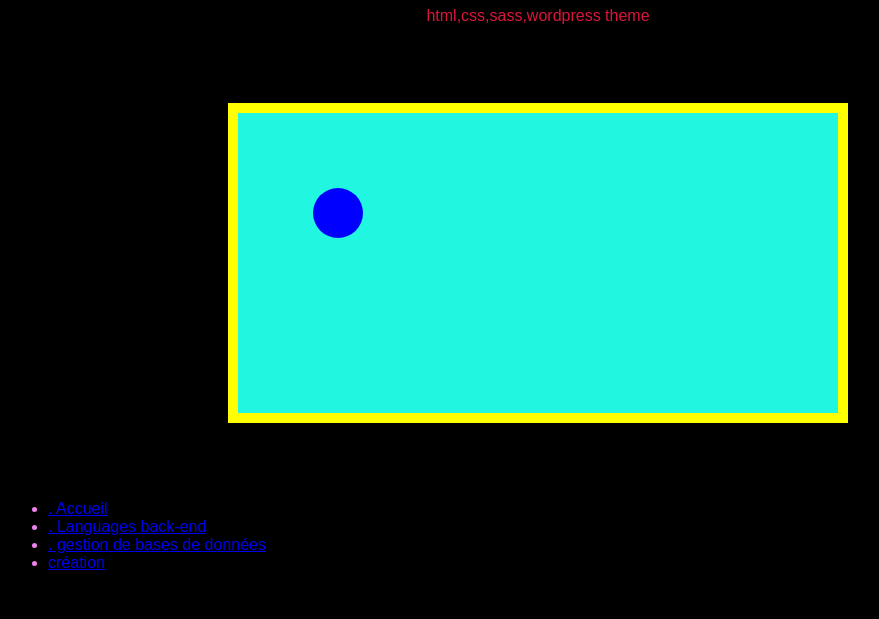
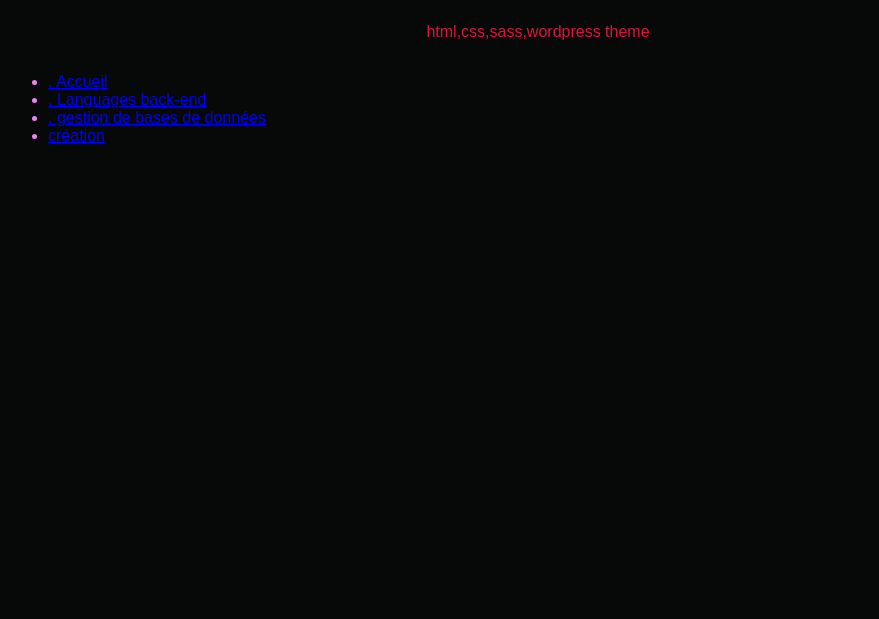
Before and after one commit to fanfannatas/siteAnnimationJS, a plain HTML site: page front-end.html in a window 1280 px wide. Shown: the part 181-800 px from the top of the page, without its empty margins (102-981 px from the left). Drawn offline with Linux system fonts and the light colour scheme.

Commit message:
correction de bug

```diff
--- a/front-end.html
+++ b/front-end.html
@@ -11,11 +11,9 @@
 <body>
     <h1>front-end</h1>
     <p>html,css,sass,wordpress theme </p>
-    <!-- canvas de la balle -->
-    <canvas id="canvas" width="600" height="300"></canvas>
 
-    <!-- fin canvas balle -->
-    <footer class="footer">
+<script src="scripts.js"></script>
+<footer class="footer">
         <ul class="breadcrumb">
             <li><a href="index.html">. Accueil</a></li>
             <li><a href="back-end.html">. Languages back-end</a></li>
@@ -23,6 +21,6 @@
             <li><a href="creation.html">création</a></li>
         </ul>
 </footer>
-<script src="scripts.js"></script>
+
 </body>
 </html>
--- a/scripts.js
+++ b/scripts.js
@@ -1,3 +1,4 @@
+/*fonction de app creation*/
 function RefreshWysiwyg(){
     let textTitre = document.getElementById('titreWysiwyg').value;
     document.querySelector('#titreWysiwygResultat').textContent = textTitre;
@@ -32,9 +33,8 @@ function OnMouseLeave(){
     });
 }
 
-/*var btn = document.getElementById("btnGenererWysiwyg");
-btn.addEventListener('click', RefreshWysiwyg);*/
-
+var btn = document.getElementById("btnGenererWysiwyg");
+btn.addEventListener('click', RefreshWysiwyg);
 
 var mesInputsWithEvents = document.querySelectorAll(".onChangeRefreshWysiwyg");
 
@@ -48,68 +48,3 @@ mesInputsWithEvents.forEach(monInput => {
 });
 
 /* debut d 'annim de balle '*/
-let canvas = document.getElementById('canvas');
-let ctx = canvas.getContext('2d');
-let raf;
-let running = false;
-let  ball = {
-    x: 100,
-    y: 100,
-    vx: 5,
-    vy: 1,
-    radius: 25,
-    color: 'blue',
-    draw: function() {
-    ctx.beginPath();
-    ctx.arc(this.x, this.y, this.radius, 0, Math.PI*2, true);
-    ctx.closePath();
-    ctx.fillStyle = this.color;
-    ctx.fill();
-    }
-};
-
-function clear() {
-    ctx.fillStyle = 'rgba(255,255,255,0.3)';
-    ctx.fillRect(0,0,canvas.width,canvas.height);
-}
-
-function draw() {
-    clear();
-    ball.draw();
-    ball.x += ball.vx;
-    ball.y += ball.vy;
-
-    if (ball.y + ball.vy > canvas.height || ball.y + ball.vy < 0) {
-    ball.vy = -ball.vy;
-    }
-    if (ball.x + ball.vx > canvas.width || ball.x + ball.vx < 0) {
-    ball.vx = -ball.vx;
-    }
-
-    raf = window.requestAnimationFrame(draw);
-}
-
-canvas.addEventListener('mousemove', function(e){
-    if (!running) {
-    clear();
-    ball.x = e.clientX;
-    ball.y = e.clientY;
-    ball.draw();
-    }
-});
-
-canvas.addEventListener("click",function(e){
-    if (!running) {
-    raf = window.requestAnimationFrame(draw);
-    running = true;
-    }
-});
-
-canvas.addEventListener("mouseout",function(e){
-    window.cancelAnimationFrame(raf);
-    running = false;
-});
-
-ball.draw();
-
-/* ANIMATION BACKEND*/
--- a/styles.css
+++ b/styles.css
@@ -5,7 +5,6 @@ body {
     color: crimson;
     display: flex;
     flex-direction: column;
-    height: 100vh;
     justify-content: center;
     align-items: center;
 }
@@ -121,15 +120,8 @@ h1:hover span{
                 0 0 40px #fff;
 }
 /*fin d annime creation*/
-canvas{
-    background-color: #21f6e0;
-    color:blue;
-    border:solid yellow 10px;
 
-}
-/* css du canvas balle*/
-/* fin css de balle*/
-/* backend du canvas balle*/
+/* backend du qui saute*/
 @import url("https://fonts.googleapis.com/css2?family=Titan+One&display=swap");
 .wrapper {
   width: 100vw;
@@ -180,22 +172,6 @@ canvas{
     text-shadow: 0 -60px #d54062, 0 -150px #8fc0a9;
   }
 }
-html {
-  width: 100%;
-  height: 100vh;
-}
-
-body {
-  margin: 0;
-  padding: 0;
-  width: 100%;
-  height: 100vh;
-  box-sizing: border-box;
-  display: grid;
-  place-items: center;
-  overflow: hidden;
-  background: #000;
-}
 
 @media screen and (max-height: 200px) {
   .wrapper {
@@ -207,4 +183,4 @@ body {
     font-size: 50px;
   }
 }
-/* fin backend de balle*/
+/* fin backend qui saute*/
```
Also changed, not shown: index.html (+0 -2 lines).
